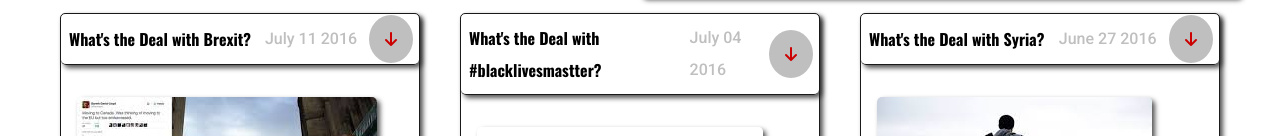
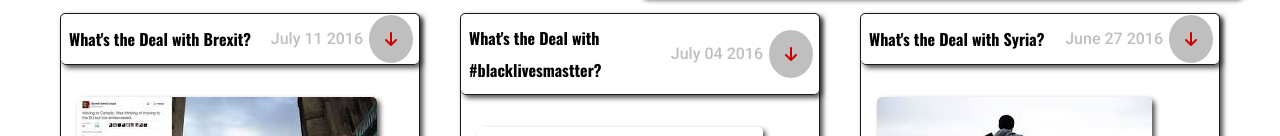
Before and after one commit to kvanever/whats-the-deal-with-blank, a plain HTML site: page index.html in a window 1280 px wide. Shown: the part 501-637 px from the top of the page. Drawn offline with nearby package versions, Linux system fonts and the light colour scheme.

Commit message:
fix line wrap issue on episode headers

```diff
--- a/css/styles.css
+++ b/css/styles.css
@@ -185,12 +185,14 @@ article.episode h2 {
   font-family: 'Oswald', sans-serif;
   font-size: 1em;
   margin: 0.5em;
+  flex: 1;
 }
 
 article.episode time {
   font-family: "Roboto", sans-serif;
   font-weight: 500;
   color: #bfbfbf;
+  flex-shrink: 0;
 }
 
 article.episode button {
```
